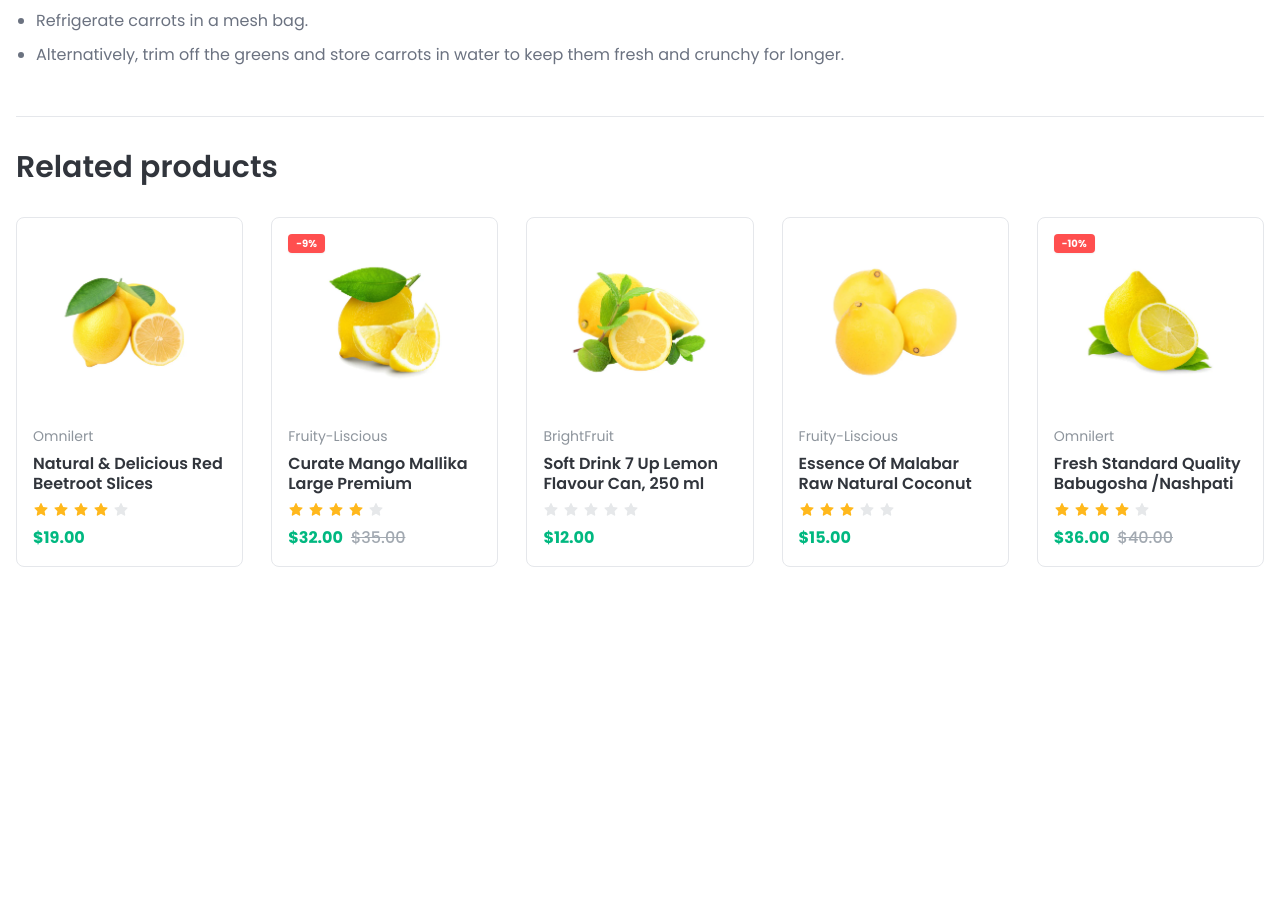
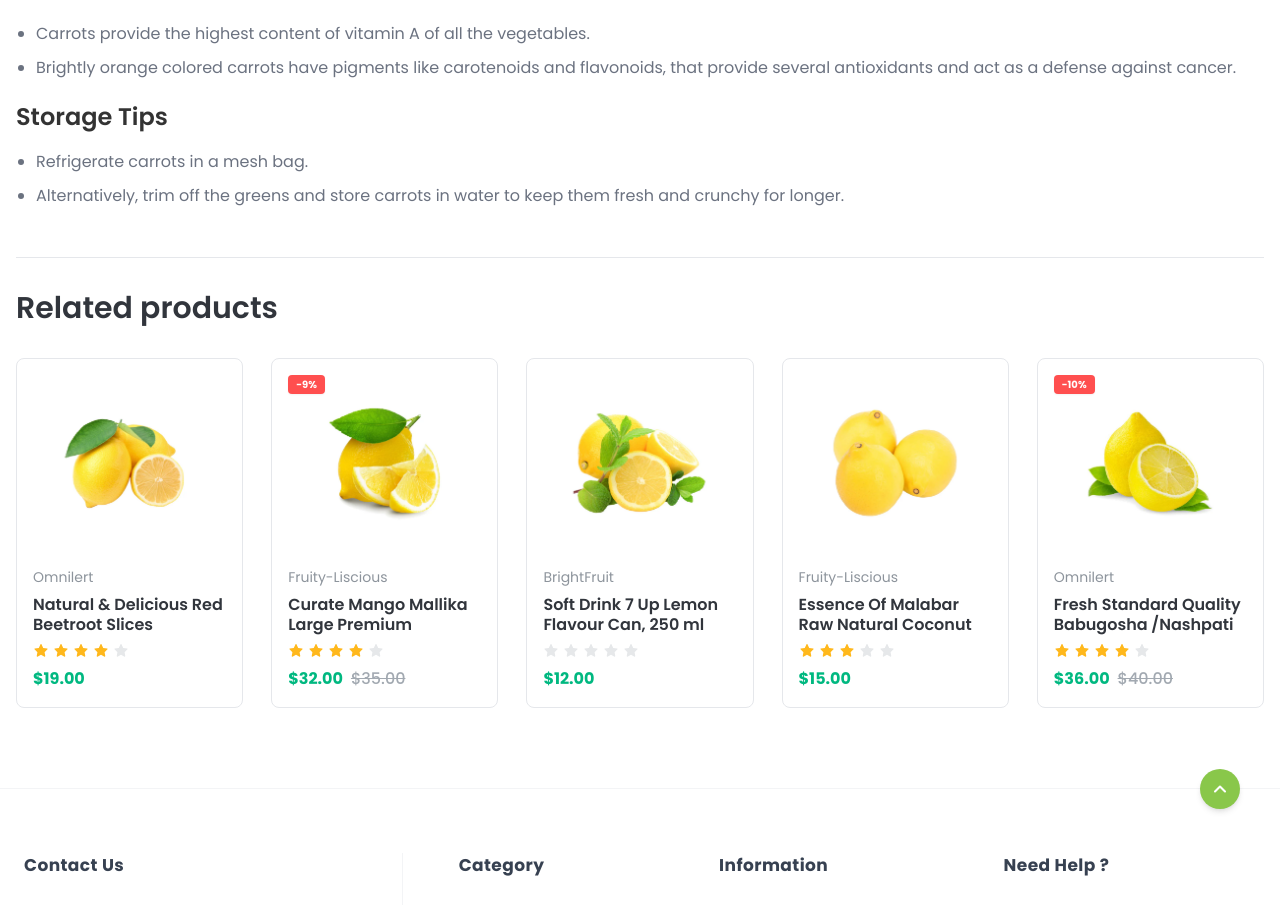
Before and after one commit to kakdiyadarshan/grocery-web, a React (Create React App) app in the folder frontend/: page /product-details/1 in a window 1280 px wide. Shown: the part 1236-2141 px from the top of the page. Before the commit the page ends 1947 px from the top, so only its background shows below. Built offline with nearby package versions, Linux system fonts and the light colour scheme.

Commit message:
feat: restructure routing with Layout component and clean up Home page.

```diff
--- a/frontend/src/App.js
+++ b/frontend/src/App.js
@@ -17,6 +17,7 @@ import Blog from './pages/Blog';
 import BlogDetails from './pages/BlogDetails';
 import ProductDetail from './pages/ProductDetail';
 
+import Layout from './component/Layout';
 
 function App() {
   const dispatch = useDispatch();
@@ -26,10 +27,8 @@ function App() {
     <>
       <Toaster richColors position="top-center" />
       <Routes>
+        <Route element={<Layout />}>
           <Route path="/" element={<Home />} />
-        <Route path="/login" element={<Login />} />
-        <Route path="/register" element={<Register />} />
-        <Route path="/forgot-password" element={<ForgotPassword />} />
           <Route path="/contact" element={<ContactUs />} />
           <Route path="/about" element={<About />} />
           <Route path="/blog" element={<Blog />} />
@@ -39,6 +38,11 @@ function App() {
           <Route path="/shipping-policy" element={<ShippingPolicy />} />
           <Route path="/wishlist" element={<Wishlist />} />
           <Route path="/product-details/:id" element={<ProductDetail />} />
+        </Route>
+
+        <Route path="/login" element={<Login />} />
+        <Route path="/register" element={<Register />} />
+        <Route path="/forgot-password" element={<ForgotPassword />} />
         <Route path="/admin/*" element={<Adminroutes />} />
       </Routes>
     </>
--- /dev/null
+++ b/frontend/src/component/Layout.jsx
@@ -0,0 +1,18 @@
+import React from 'react';
+import Header from './Header';
+import Footer from './Footer';
+import { Outlet } from 'react-router-dom';
+
+const Layout = () => {
+    return (
+        <div className="flex flex-col min-h-screen">
+            <Header />
+            <main className="flex-grow">
+                <Outlet />
+            </main>
+            <Footer />
+        </div>
+    );
+};
+
+export default Layout;
--- a/frontend/src/pages/Home.jsx
+++ b/frontend/src/pages/Home.jsx
@@ -1,14 +1,9 @@
-import React from 'react'
-import Header from '../component/Header'
-import Footer from '../component/Footer'
-
 const Home = () => {
   return (
-    <div className="flex flex-col min-h-screen">
-      <Header />
-      <main className="flex-grow">
+    <div className="">
+      <main className="">
+        {/* Fill with Home content if any, or just as is for now */}
       </main>
-      <Footer />
     </div>
   )
 }
--- a/frontend/src/pages/ProductDetail.jsx
+++ b/frontend/src/pages/ProductDetail.jsx
@@ -21,7 +21,7 @@ function ProductDetail() {
     const decrementQuantity = () => setQuantity(prev => (prev > 1 ? prev - 1 : 1));
 
     return (
-        <div className="bg-white min-h-screen pb-12">
+        <div className="bg-white min-h-screen">
             {/* ===== Breadcrumbs ===== */}
             <div className="bg-[#f0f5f3] shadow-sm">
                 <div className="max-w-[1440px] mx-auto px-4 sm:px-6 lg:px-8 2xl:px-4 py-4 sm:py-6 md:py-8 flex items-center flex-wrap gap-1 text-xs sm:text-sm md:text-base text-gray-600 font-medium">
@@ -365,7 +365,7 @@ function ProductDetail() {
                 </div>
 
                 {/* Related products */}
-                <div className='mt-12 border-t border-gray-200 pt-8 pb-16'>
+                <div className='mt-12 border-t border-gray-200 pt-8'>
                     <h2 className="text-3xl font-semibold text-[#31353C] mb-8">Related products</h2>
 
                     <div className="grid grid-cols-1 sm:grid-cols-2 md:grid-cols-3 lg:grid-cols-4 xl:grid-cols-5 gap-7">
@@ -470,7 +470,7 @@ function ProductDetail() {
                 </div>
 
             </div>
-        </div >
+        </div>
     );
 }
 
```
Lines whose indentation alone changed are shown as unchanged.
